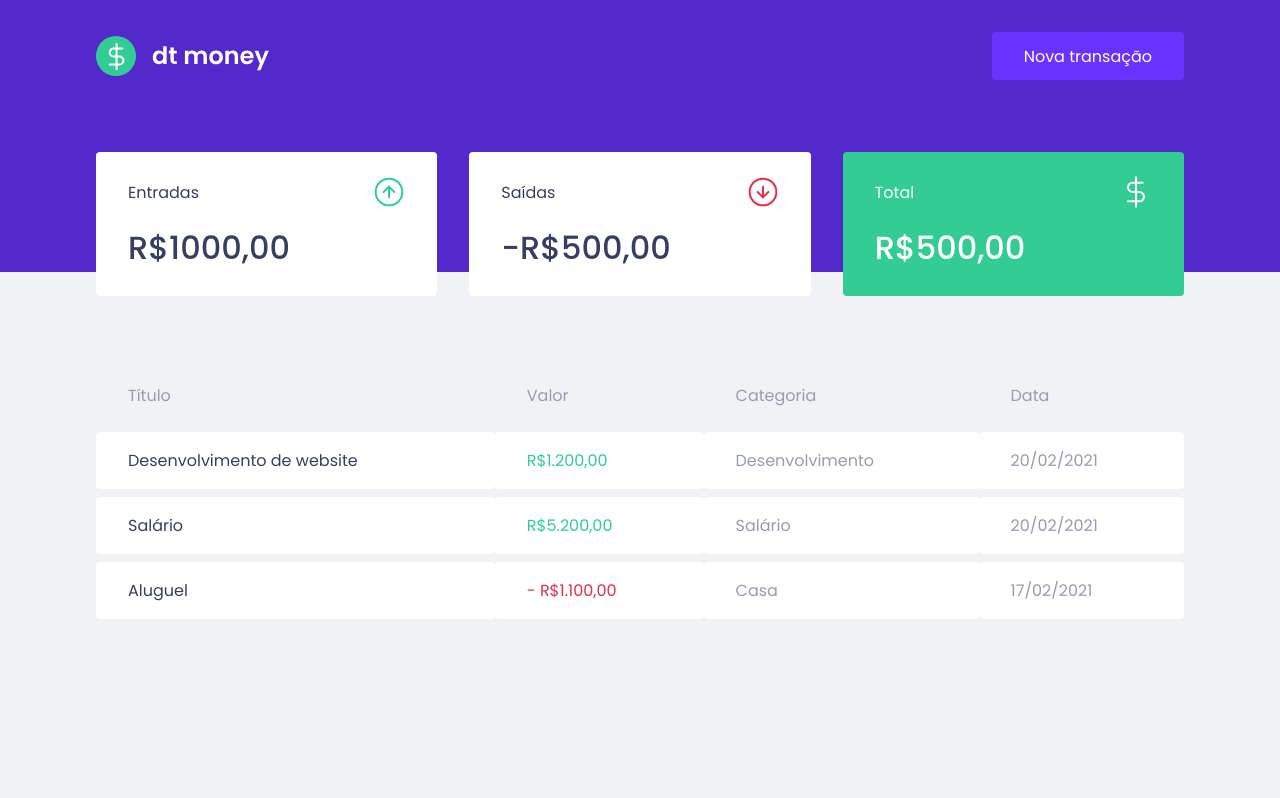
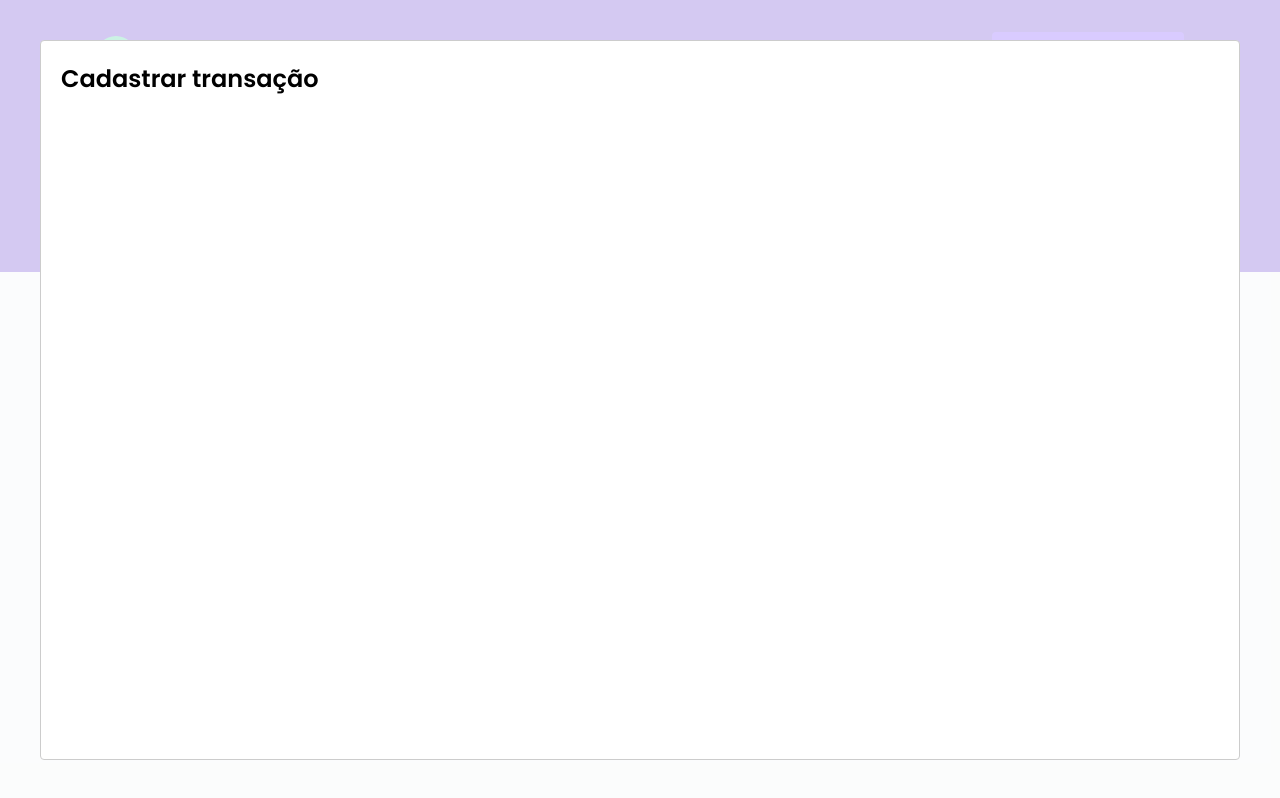
Before and after one commit to guilchaves/react-ignite, a React (Vite) app in the folder 02-dtmoney/: page / in a window 1280 px wide. Both pictures are taken after a click on the button "Nova transação". Built offline with nearby package versions, Linux system fonts and the light colour scheme; no server answers; what miragejs would draw is missing.

Commit message:
chore: add NewTransactionModal component

```diff
--- a/02-dtmoney/package.json
+++ b/02-dtmoney/package.json
@@ -13,11 +13,13 @@
     "axios": "^1.6.8",
     "react": "^18.2.0",
     "react-dom": "^18.2.0",
+    "react-modal": "^3.16.1",
     "styled-components": "^6.1.8"
   },
   "devDependencies": {
     "@types/react": "^18.2.66",
     "@types/react-dom": "^18.2.22",
+    "@types/react-modal": "^3.16.3",
     "@types/styled-components": "^5.1.34",
     "@typescript-eslint/eslint-plugin": "^7.2.0",
     "@typescript-eslint/parser": "^7.2.0",
--- a/02-dtmoney/src/App.tsx
+++ b/02-dtmoney/src/App.tsx
@@ -1,12 +1,31 @@
+import Modal from "react-modal"
 import { Dashboard } from "./components/Dashboard"
 import { Header } from "./components/Header"
 import { GlobalStyle } from "./styles/global"
+import { useState } from "react";
+import { NewTransactionModal } from "./components/NewTransactionModal";
+
+Modal.setAppElement('#root')
 
 export function App() {
+    const [isNewTransactionModalOpen, setIsNewTransactionModalOpen] = useState(false);
+
+    function handleOpenNewTransactionModal() {
+        setIsNewTransactionModalOpen(true);
+    }
+
+    function handleCloseNewTransactionModal() {
+        setIsNewTransactionModalOpen(false);
+    }
+
     return (
         <>
-            <Header />
+            <Header onOpenNewTransactionModal={handleOpenNewTransactionModal}/>
             <Dashboard />
+            <NewTransactionModal
+                isOpen={isNewTransactionModalOpen}
+                onRequestClose={handleCloseNewTransactionModal}
+            />
             <GlobalStyle />
         </>
     )
--- a/02-dtmoney/src/components/Header/index.tsx
+++ b/02-dtmoney/src/components/Header/index.tsx
@@ -1,14 +1,21 @@
 import logoImg from '../../assets/logo.svg'
 import { Container, Content } from './styles'
 
-export function Header() {
+interface HeaderProps {
+    onOpenNewTransactionModal: () => void;
+}
+
+export function Header({ onOpenNewTransactionModal }: HeaderProps) {
+
     return (
         <Container>
             <Content>
                 <img src={logoImg} alt="dt money" />
-                <button type="button">
+                <button type="button" onClick={onOpenNewTransactionModal}>
                     Nova transação
                 </button>
+
+
             </Content>
         </Container>
     )
--- /dev/null
+++ b/02-dtmoney/src/components/NewTransactionModal/index.tsx
@@ -0,0 +1,18 @@
+import Modal from 'react-modal'
+
+interface NewTransactionModalProps {
+    isOpen: boolean;
+    onRequestClose: () => void;
+}
+
+export function NewTransactionModal({ isOpen, onRequestClose }: NewTransactionModalProps) {
+    return (
+        <Modal
+            isOpen={isOpen}
+            onRequestClose={onRequestClose}
+        >
+            <h2>Cadastrar transação</h2>
+        </Modal>
+
+    )
+}
--- /dev/null
+++ b/02-dtmoney/src/components/NewTransactionModal/styles.ts
@@ -0,0 +1,3 @@
+import styled from "styled-components";
+
+export const Container = styled.div``;
```
Also changed, not shown: 1 other file (tests, documents, lock files or other folders).
